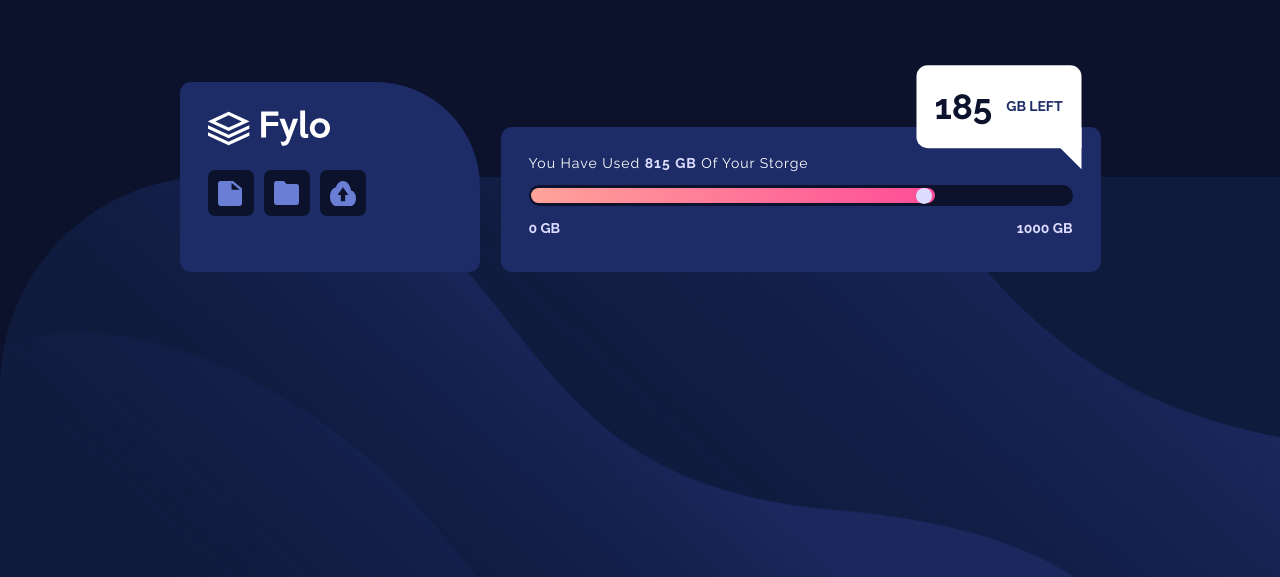
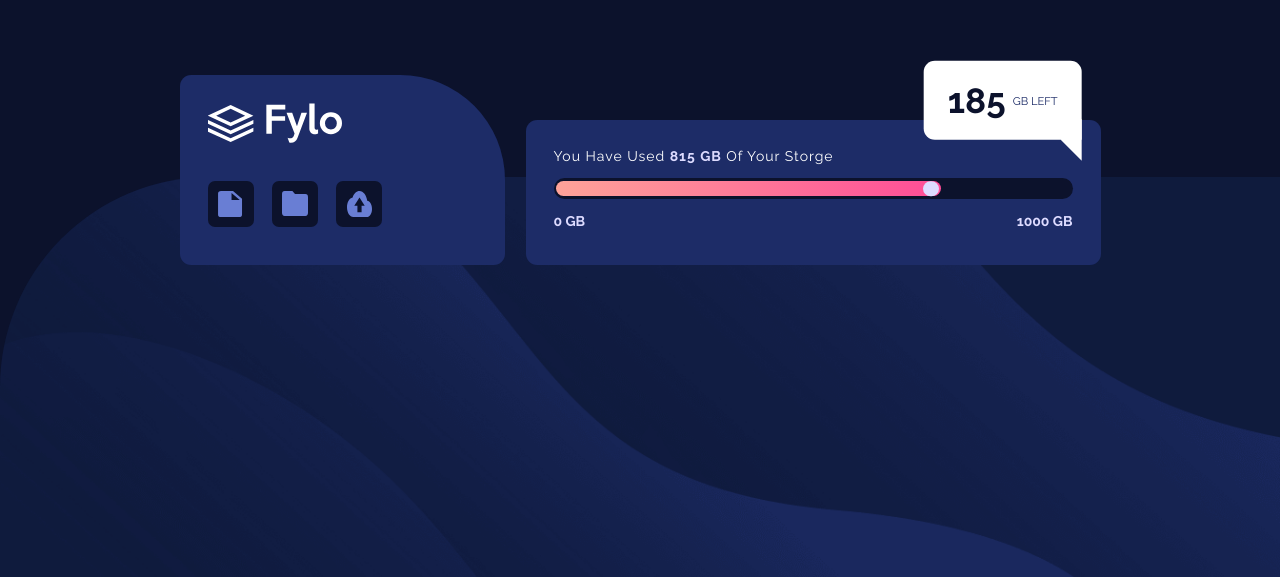
Before and after one commit to AbdallaRahmah/Fylo-data-storage-component, a plain HTML site: page index.html in a window 1280 px wide. Shown: the part 223-800 px from the top of the page. Drawn offline with Linux system fonts and the light colour scheme.

Commit message:
inhance the project ui and accessability
- inhance html code.
- inhance scss code.

```diff
--- a/index.html
+++ b/index.html
@@ -3,9 +3,6 @@
   <head>
     <meta charset="UTF-8" />
     <meta name="viewport" content="width=device-width, initial-scale=1.0" />
-    <meta charset="utf-8" />
-    <meta name="viewport" content="width=device-width, initial-scale=1.0" />
-    <meta http-equiv="X-UA-Compatible" content="IE=7" />
     <meta http-equiv="X-UA-Compatible" content="ie=edge" />
     <meta name="author" content="Abdalla Rahmah" />
     <meta name="keywords" content="HTML, CSS, Frontend Mentor" />
@@ -19,7 +16,7 @@
     <link rel="stylesheet" href="styles/main.css" />
   </head>
   <body>
-    <div class="container">
+    <main class="container">
       <div class="bg-img"></div>
       <div class="box first-box">
         <div class="logo">
@@ -48,6 +45,6 @@
           <h2><span>1</span> <span>8</span> <span>5</span> gb left</h2>
         </div>
       </section>
-    </div>
+    </main>
   </body>
 </html>
--- a/styles/main.scss
+++ b/styles/main.scss
@@ -74,7 +74,8 @@
     border-top-right-radius: 7.5rem;
     @media (min-width: 767px) {
       & {
-        max-width: 300px;
+        margin-bottom: 1rem;
+        max-width: 325px;
         height: 190px;
       }
     }
@@ -96,7 +97,7 @@
 
     .con-icons {
       width: 55%;
-      margin-top: 1.5rem;
+      margin-top: 2.5rem;
       display: flex;
       align-items: center;
       justify-content: space-between;
@@ -130,10 +131,11 @@
     position: relative;
     @media (min-width: 767px) {
       & {
-        margin: 0;
         margin-top: 45px;
+        margin-right: 0;
+        margin-bottom: 1rem;
         margin-left: 1.5rem;
-        max-width: 600px;
+        max-width: 575px;
         height: calc(190px - 45px);
       }
     }
@@ -241,7 +243,8 @@
     }
 
     h2 {
-      font-size: 1rem;
+      font-size: 0.8rem;
+      font-weight: normal;
       text-transform: uppercase;
       color: $DarkBlue;
       display: flex;
@@ -252,7 +255,7 @@
         font-size: 2.5rem;
 
         &:last-of-type {
-          margin-right: 1rem;
+          margin-right: 0.5rem;
         }
       }
     }
```
Also changed, not shown: styles/main.css, 1 other file.
